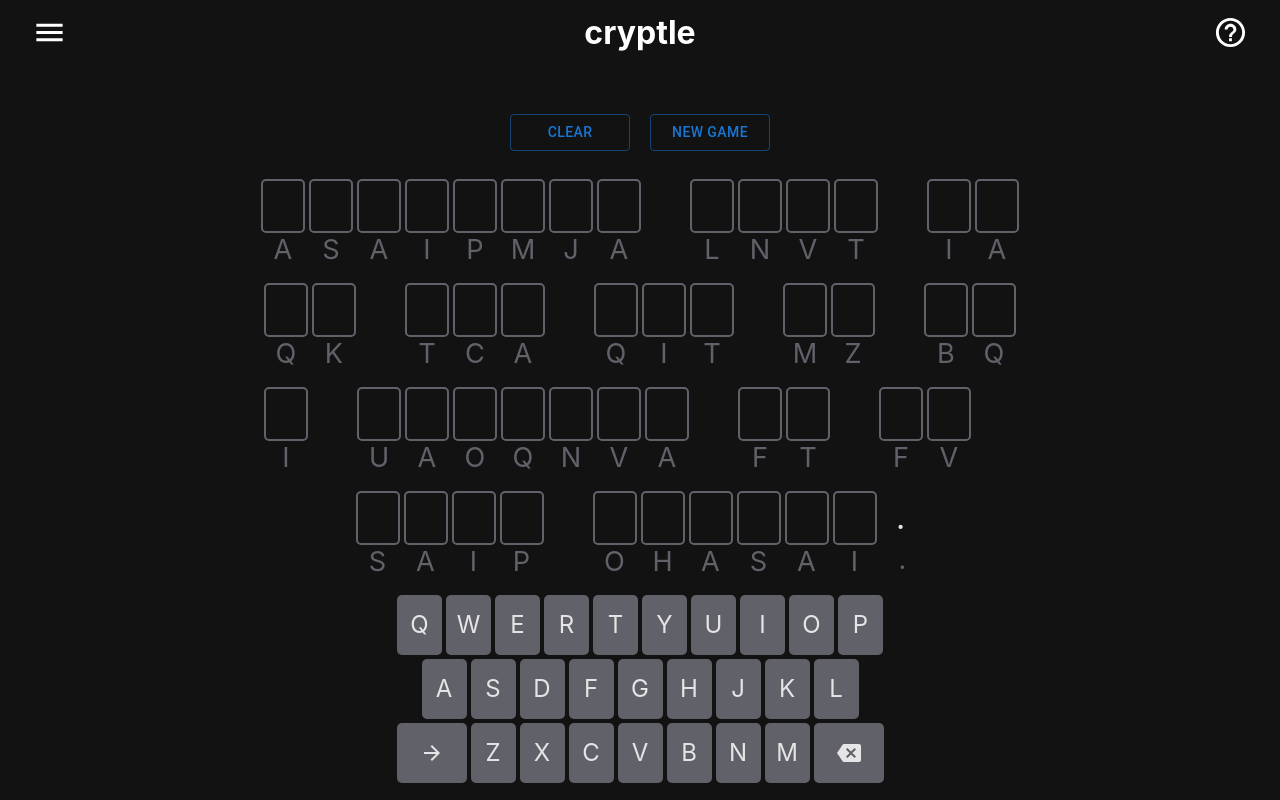
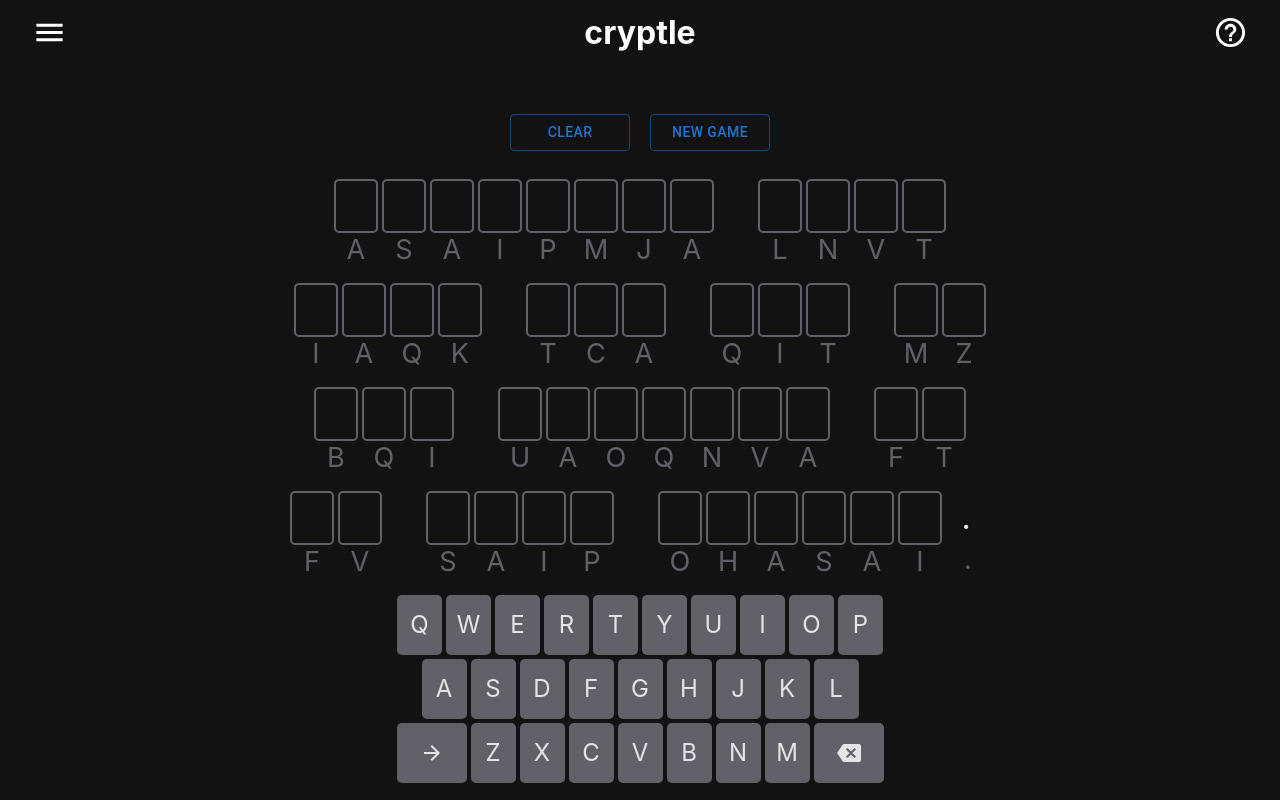
Before and after one commit to batjuli/cryptle, a React (Create React App) app: page / in a window 1280 px wide. Built offline with nearby package versions, Linux system fonts and the light colour scheme.

Commit message:
word wrapping done!

```diff
--- a/src/components/MessageContainer.js
+++ b/src/components/MessageContainer.js
@@ -7,22 +7,65 @@
 const MessageContainer = (props) => {
   const { gameState, handleLetterSelect, selectedLetter } = props;
 
+  // figure out words, put in divs
+  const encryptedValues = gameState.map((letter) => {
+    return letter[0];
+  });
+  const userValues = gameState.map((letter) => {
+    return letter[1];
+  });
+  const encryptedString = encryptedValues.join('');
+  const encryptedWords = encryptedString.split(' ');
+
+  let words = [];
+  // for each word, match userValues over
+  let j = 0;
+  for (let i = 0; i < encryptedWords.length; i++) {
+    let encryptedLetters = encryptedWords[i].split('');
+    let userLetters = userValues.slice(j, j + encryptedWords[i].length);
+    let word = [];
+    for (let x = 0; x < encryptedLetters.length; x++) {
+      word.push([encryptedLetters[x], userLetters[x]]);
+    }
+    j += encryptedWords[i].length;
+    // after each word, move over because of space
+    j += 1;
+    words.push(word);
+  }
+
   return (
     <Container>
-      {gameState.map((letter) =>
-        letter[0] === ' ' ? (
-          <Space />
-        ) : (
+      {words.map((word) => (
+        <WordContainer>
+          {word.map((letter) => (
             <LetterBox
               value={letter[1]}
               encryptedLetter={letter[0]}
               handleLetterSelect={handleLetterSelect}
               selectedLetter={selectedLetter}
             />
-        )
-      )}
+          ))}
+        </WordContainer>
+      ))}
     </Container>
   );
+
+  // return (
+  //   <Container>
+  //     {gameState.map((letter) =>
+  //       letter[0] === ' ' ? (
+  //         <Space />
+  //       ) : (
+  //         <LetterBox
+  //           value={letter[1]}
+  //           encryptedLetter={letter[0]}
+  //           handleLetterSelect={handleLetterSelect}
+  //           selectedLetter={selectedLetter}
+  //         />
+  //       )
+  //     )}
+  //   </Container>
+  // );
 };
 
 export default MessageContainer;
@@ -39,3 +82,11 @@
 const Space = styled.div`
   width: 45px;
 `;
+
+const WordContainer = styled.div`
+  display: flex;
+  flex-direction: row;
+  margin: 20px;
+  margin-bottom: 0;
+  margin-top: 0;
+`;
```
Lines whose indentation alone changed are shown as unchanged.
